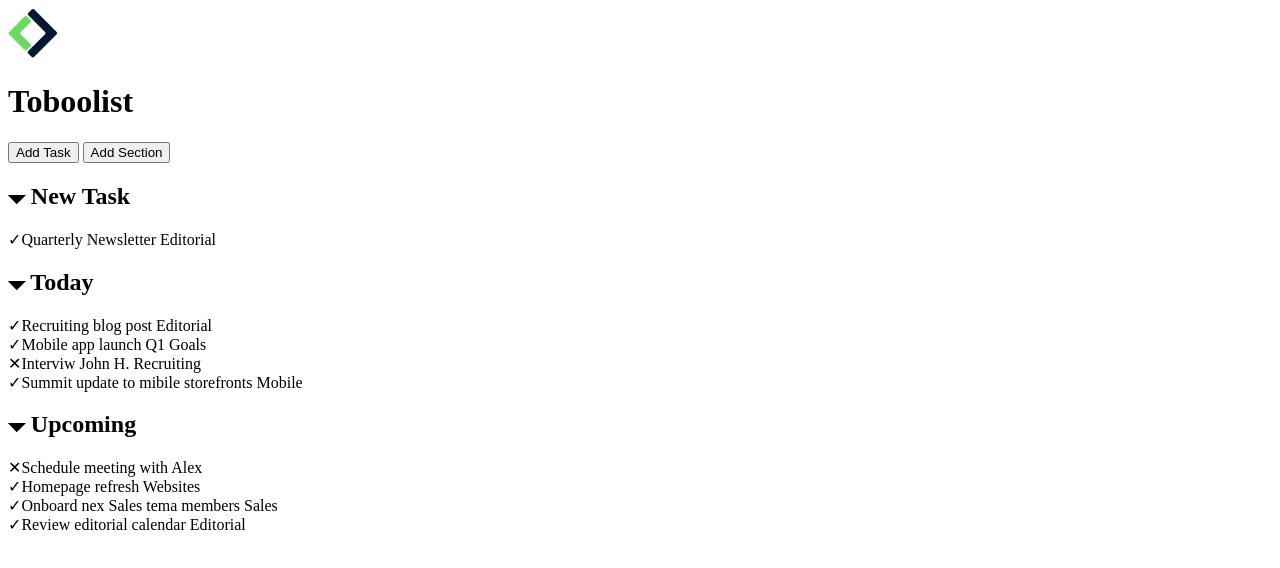
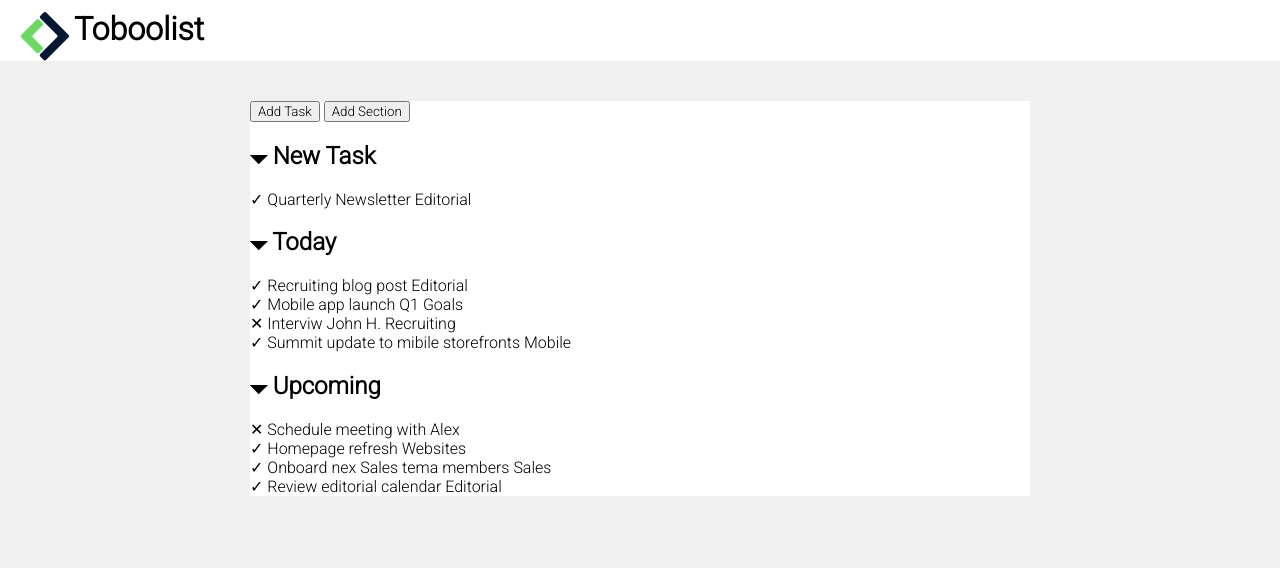
Before and after one commit to AlessioDiMari/html-css-toboolist, a plain HTML site: page index.html in a window 1280 px wide. Drawn offline with Linux system fonts and the light colour scheme.

Commit message:
stilizzazione header e dichiarazione div container

```diff
--- a/css/style.css
+++ b/css/style.css
@@ -0,0 +1,33 @@
+*{
+    font-family: 'Roboto', sans-serif;
+    box-sizing: border-box;
+}
+/* stilizzazione body */
+body{
+    margin: 0;
+    background-color: rgba(240, 240, 240, 0.974)
+}
+/* fine stilizzazione body */
+
+/* stilizzazione div container */
+.container{
+    background-color: white;
+    margin: 40px 250px 20px;
+}
+/* fine stilizzazione div container */
+
+
+/* stilizzazione header */
+header{
+    padding-top: 10px;
+    padding-left: 20px;
+    background-color: white;
+
+}
+img{
+    vertical-align: middle;
+}
+h1{
+    display: inline;
+}
+/* fine stilizzazione header */
--- a/index.html
+++ b/index.html
@@ -5,19 +5,22 @@
         <meta name="viewport" content="width=device-width, initial-scale=1.0">
         <title>TobooList</title>
         <link rel="stylesheet" href="css/style.css">
+        <link href="https://fonts.googleapis.com/css2?family=Poppins:wght@300&family=Roboto:wght@300&display=swap" rel="stylesheet">
+
     </head>
     <body>
 
         <!-- header -->
 
         <header>
-            <img src="img/Logo.png" alt="">
+            <img src="img/Logo.png" alt="logo">
             <h1>Toboolist</h1>
         </header>
 
         <!-- fine header -->
 
 
+        <div class="container">
             <!-- navbar -->
 
             <nav>
@@ -32,8 +35,8 @@
 
             <section>
                 <h2> &#128899; New Task</h2>
-            <div>
-                <span>&#10003</span>Quarterly Newsletter <span>Editorial</span>
+                <div class="titolo-task">
+                    <span class="check yes">&#10003;</span> Quarterly Newsletter <span>Editorial</span>
                 </div>
             </section>
 
@@ -45,16 +48,16 @@
             <section>
                 <h2> &#128899; Today</h2>
                 <div>
-                <span>&#10003</span>Recruiting blog post <span>Editorial</span>
+                    <span class="check yes">&#10003;</span> Recruiting blog post <span>Editorial</span>
                 </div>
                 <div>
-                <span>&#10003</span>Mobile app launch <span>Q1 Goals</span>
+                    <span class="check yes">&#10003;</span> Mobile app launch <span>Q1 Goals</span>
                 </div>
                 <div>
-                <span>&#10005;</span>Interviw John H. <span>Recruiting</span>
+                    <span class="check no">&#10005;</span> Interviw John H. <span>Recruiting</span>
                 </div>
                 <div>
-                <span>&#10003</span>Summit update to mibile storefronts <span>Mobile</span>
+                    <span class="check yes">&#10003;</span> Summit update to mibile storefronts <span>Mobile</span>
                 </div>
             </section>
 
@@ -66,20 +69,21 @@
             <section>
                 <h2> &#128899; Upcoming</h2>
                 <div>
-                <span>&#10005;</span>Schedule meeting with Alex
+                    <span class="check no">&#10005;</span> Schedule meeting with Alex
                 </div>
                 <div>
-                <span>&#10003</span>Homepage refresh <span>Websites</span>
+                    <span class="check yes">&#10003;</span> Homepage refresh <span>Websites</span>
                 </div>
                 <div>
-                <span>&#10003</span>Onboard nex Sales tema members <span>Sales</span>
+                    <span class="check yes">&#10003;</span> Onboard nex Sales tema members <span>Sales</span>
                 </div>
                 <div>
-                <span>&#10003</span>Review editorial calendar <span>Editorial</span>
+                    <span class="check yes">&#10003;</span> Review editorial calendar <span>Editorial</span>
                 </div>
             </section>
 
             <!-- fine sezione 3 -->
+        </div>
 
     </body>
 </html>
```
Lines whose indentation alone changed are shown as unchanged.
